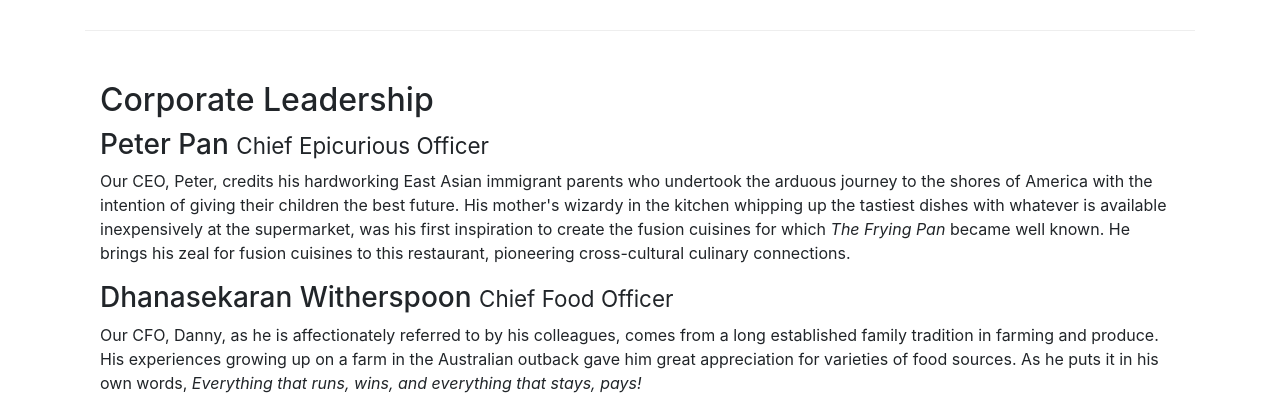
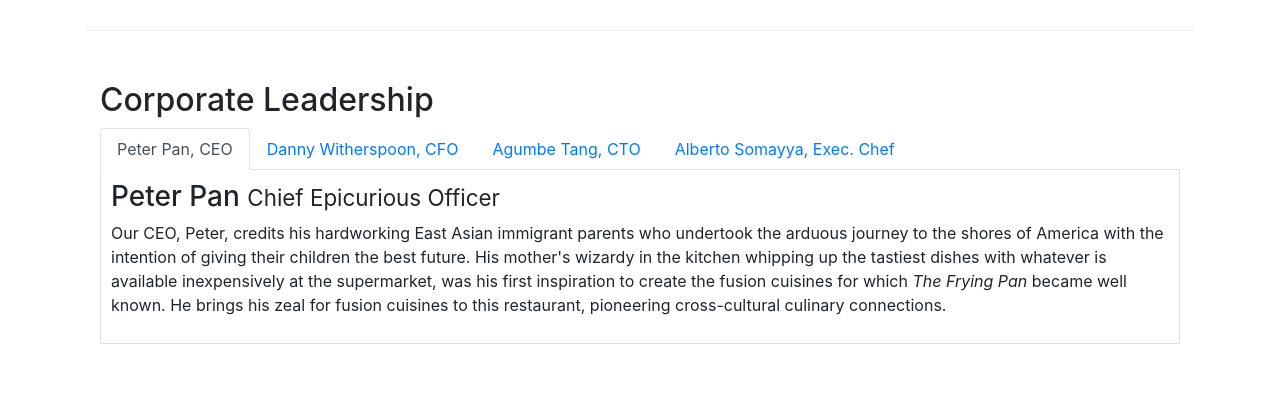
Before and after one commit to Hoverok/conFusion, a website: page aboutus.html in a window 1280 px wide. Shown: the part 880-1288 px from the top of the page. Drawn offline with nearby package versions, Linux system fonts and the light colour scheme.

Commit message:
Tab navigation (aboutus.html every manager gets his own tab)

```diff
--- a/aboutus.html
+++ b/aboutus.html
@@ -106,32 +106,74 @@
             </div>
         </div>
 
-
         <div class="row row-content">
             <div class="col-12">
                 <h2>Corporate Leadership</h2>
+                <ul class="nav nav-tabs">
+                    <li class="nav-item">
+                        <a class="nav-link active" href="#peter" role="tab" data-toggle="tab">Peter Pan, CEO</a>
+                    </li>
+                    <li class="nav-item">
+                        <a class="nav-link" href="#danny" role="tab" data-toggle="tab">Danny Witherspoon, CFO</a>
+                    </li>
+                    <li class="nav-item">
+                        <a class="nav-link" href="#agumbe" role="tab" data-toggle="tab">Agumbe Tang, CTO</a>
+                    </li>
+                    <li class="nav-item">
+                        <a class="nav-link" href="#alberto" role="tab" data-toggle="tab">Alberto Somayya, Exec. Chef</a>
+                    </li>
+                </ul>
+
+                <div class="tab-content">
+                    <div role="tabpanel" class="tab-pane fade show active" id="peter">
                         <h3>Peter Pan <small>Chief Epicurious Officer</small></h3>
-                <p class="d-none d-sm-block">Our CEO, Peter, credits his hardworking East Asian immigrant parents who
-                    undertook the arduous journey to the shores of America with the intention of giving their children
-                    the best future. His mother's wizardy in the kitchen whipping up the tastiest dishes with whatever
-                    is available inexpensively at the supermarket, was his first inspiration to create the fusion
-                    cuisines for which <em>The Frying Pan</em> became well known. He brings his zeal for fusion cuisines
+                        <p class="d-none d-sm-block">Our CEO, Peter, credits his hardworking East Asian immigrant
+                            parents
+                            who
+                            undertook the arduous journey to the shores of America with the intention of giving their
+                            children
+                            the best future. His mother's wizardy in the kitchen whipping up the tastiest dishes with
+                            whatever
+                            is available inexpensively at the supermarket, was his first inspiration to create the
+                            fusion
+                            cuisines for which <em>The Frying Pan</em> became well known. He brings his zeal for fusion
+                            cuisines
                             to this restaurant, pioneering cross-cultural culinary connections.</p>
+                    </div>
+                    <div role="tabpanel" class="tab-pane fade" id="danny">
                         <h3>Dhanasekaran Witherspoon <small>Chief Food Officer</small></h3>
-                <p class="d-none d-sm-block">Our CFO, Danny, as he is affectionately referred to by his colleagues,
-                    comes from a long established family tradition in farming and produce. His experiences growing up on
-                    a farm in the Australian outback gave him great appreciation for varieties of food sources. As he
-                    puts it in his own words, <em>Everything that runs, wins, and everything that stays, pays!</em></p>
+                        <p class="d-none d-sm-block">Our CFO, Danny, as he is affectionately referred to by his
+                            colleagues,
+                            comes from a long established family tradition in farming and produce. His experiences
+                            growing
+                            up on
+                            a farm in the Australian outback gave him great appreciation for varieties of food sources.
+                            As
+                            he
+                            puts it in his own words, <em>Everything that runs, wins, and everything that stays,
+                                pays!</em>
+                        </p>
+                    </div>
+                    <div role="tabpanel" class="tab-pane fade" id="agumbe">
                         <h3>Agumbe Tang <small>Chief Taste Officer</small></h3>
                         <p class="d-none d-sm-block">Blessed with the most discerning gustatory sense, Agumbe, our CTO,
-                    personally ensures that every dish that we serve meets his exacting tastes. Our chefs dread the
-                    tongue lashing that ensues if their dish does not meet his exacting standards. He lives by his
+                            personally ensures that every dish that we serve meets his exacting tastes. Our chefs dread
+                            the
+                            tongue lashing that ensues if their dish does not meet his exacting standards. He lives by
+                            his
                             motto, <em>You click only if you survive my lick.</em></p>
+                    </div>
+                    <div role="tabpanel" class="tab-pane fade" id="alberto">
                         <h3>Alberto Somayya <small>Executive Chef</small></h3>
-                <p class="d-none d-sm-block">Award winning three-star Michelin chef with wide International experience
-                    having worked closely with whos-who in the culinary world, he specializes in creating mouthwatering
-                    Indo-Italian fusion experiences. He says, <em>Put together the cuisines from the two craziest
+                        <p class="d-none d-sm-block">Award winning three-star Michelin chef with wide International
+                            experience
+                            having worked closely with whos-who in the culinary world, he specializes in creating
+                            mouthwatering
+                            Indo-Italian fusion experiences. He says, <em>Put together the cuisines from the two
+                                craziest
                                 cultures, and you get a winning hit! Amma Mia!</em></p>
+                    </div>
+                </div>
             </div>
         </div>
         <div class="row row-content">
--- a/css/styles.css
+++ b/css/styles.css
@@ -37,3 +37,10 @@
 .navbar-dark {
     background-color:#512da8;
 }
+
+.tab-content {
+    border-left: 1px solid #ddd;
+    border-right: 1px solid #ddd;
+    border-bottom: 1px solid #ddd;
+    padding: 10px;
+}
```
Lines whose indentation alone changed are shown as unchanged.
